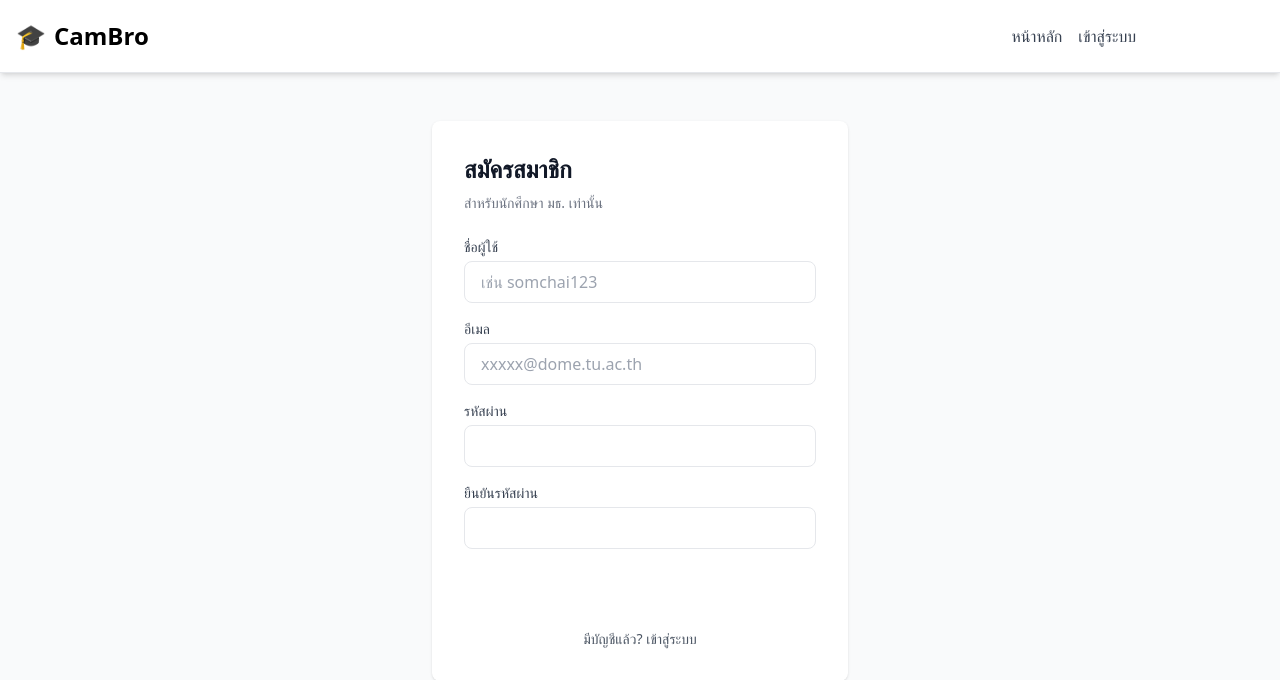
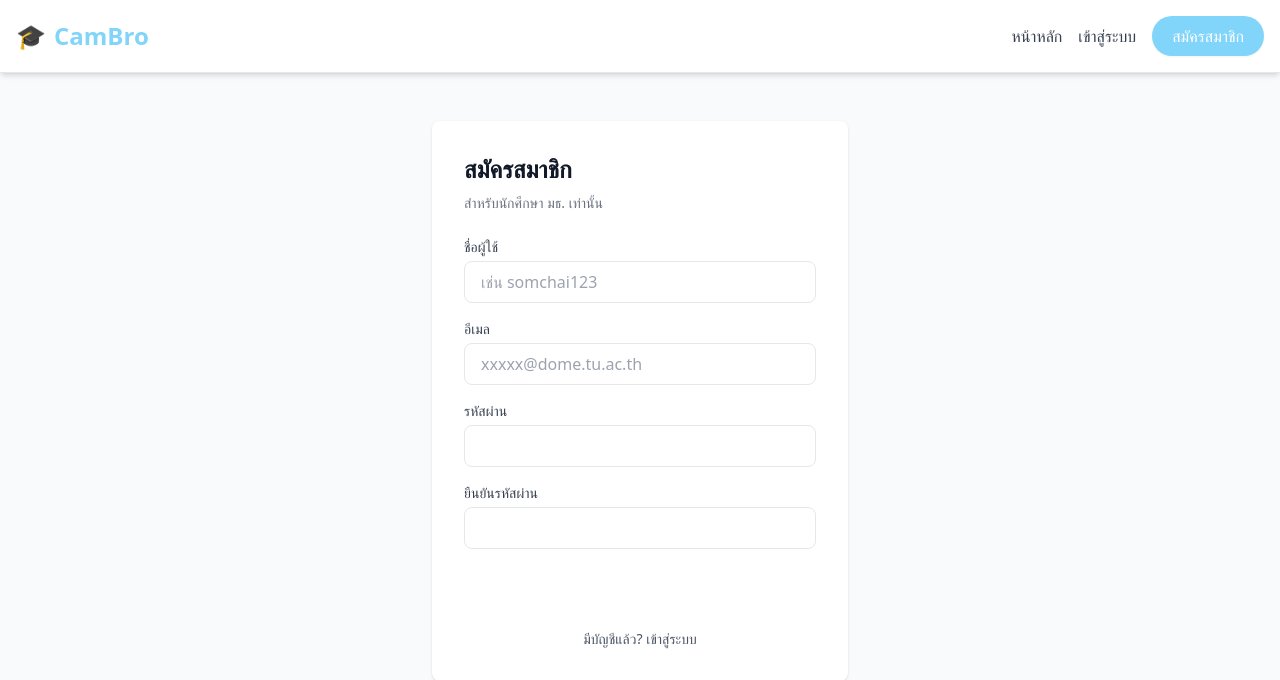
Before and after one commit to Rmnlin/CamBro, a Django app: page /register/ in a window 1280 px wide. Shown: the top 680 px of the page. Run offline with Django 4.2, Linux system fonts and the light colour scheme; some libraries are stand-ins or nearby versions.

Commit message:
เปลี่ยนสีปุ่มเป็นสีฟ้าพาสเทล

```diff
--- a/items/templates/base.html
+++ b/items/templates/base.html
@@ -21,19 +21,19 @@
     <nav class="bg-white shadow-md border-b">
         <div class="max-w-7xl mx-auto px-4 py-4">
             <div class="flex justify-between items-center">
-                <a href="/" class="text-2xl font-bold text-tu-red flex items-center gap-2">
+                <a href="/" class="text-2xl font-bold text-main-blue flex items-center gap-2">
                     <span>🎓</span> CamBro
                 </a>
                 <div class="flex gap-4 items-center">
                     <a href="/" class="text-gray-700 hover:text-tu-red">หน้าหลัก</a>
                     {% if user.is_authenticated %}
-                        <a href="{% url 'create_item' %}" class="bg-tu-red text-white px-4 py-2 rounded-full shadow-sm hover:bg-red-700">+ โพสต์ของ</a>
+                        <a href="{% url 'create_item' %}" class="bg-main-blue text-white px-5 py-2 rounded-full shadow-sm hover:opacity-80">+ โพสต์ของ</a>
                         <a href="{% url 'dashboard' %}" class="text-gray-700 hover:text-tu-red">Dashboard</a>
                         <span class="text-gray-700 text-sm">สวัสดี, <strong>{{ user.username }}</strong></span>
                         <a href="{% url 'logout' %}" class="text-gray-600 hover:text-tu-red text-sm">ออกจากระบบ</a>
                     {% else %}
                         <a href="{% url 'login' %}" class="text-gray-700 hover:text-tu-red">เข้าสู่ระบบ</a>
-                        <a href="{% url 'register' %}" class="bg-tu-red text-white px-5 py-2 rounded hover:bg-red-700">สมัครสมาชิก</a>
+                        <a href="{% url 'register' %}" class="bg-main-blue text-white px-5 py-2 rounded-full shadow-sm hover:opacity-80">สมัครสมาชิก</a>
                     {% endif %}
                 </div>
             </div>
```
